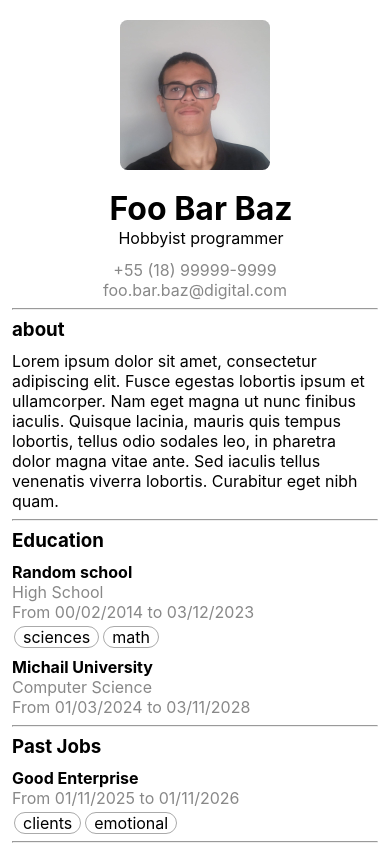
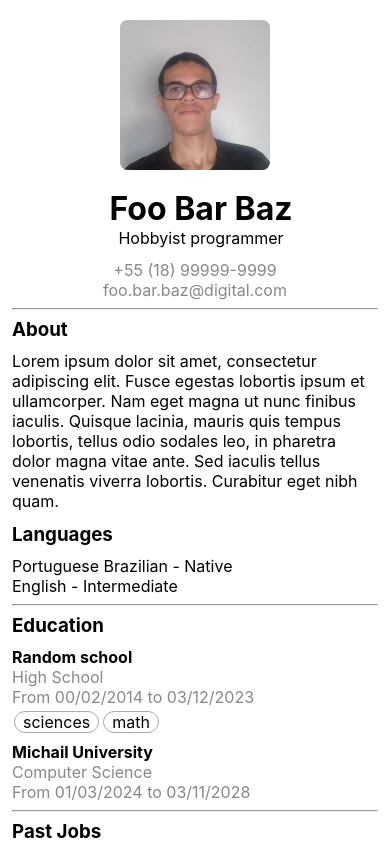
Before and after one commit to Johnnathan28/my-page, a JavaScript app: page / in a window 390 px wide. Shown: the top 845 px of the page. Built offline with nearby package versions, Linux system fonts and the light colour scheme; the HTML template or start-up script is replaced by a standard one.

Commit message:
Insert language section into about section

```diff
--- a/src/pages/curriculum-vitae/index.js
+++ b/src/pages/curriculum-vitae/index.js
@@ -253,17 +253,21 @@ function CurriculumVitae() {
     <div className="Curriculum-vitae">
       <Header resume={g}/>
       <hr/>
-      <h3>about</h3>
-      <p>{g.about}</p>
+      <div className="About">
+	<div>
+	  <h3>About</h3>
+	  <p>{g.about}</p>
+	</div>
+	<div>
+	  <h3>Languages</h3>
+	  {g.languages.map((e, i) => <SimpleSkill key={i} skill={e}/>)}
+	</div>
+      </div>
       <hr/>
       <Experiences name="Education" experiences={g.education}/>
       <hr/>
       <Experiences name="Past Jobs" experiences={g.pastJobs}/>
       <hr/>
-      <div>
-	<h3>Languages</h3>
-	{g.languages.map((e, i) => <SimpleSkill key={i} skill={e}/>)}
-      </div>
       <hr/>
       <Skills resume={g}/>
       <hr/>
--- a/src/pages/curriculum-vitae/style.css
+++ b/src/pages/curriculum-vitae/style.css
@@ -21,6 +21,15 @@
 
   .Header .info .contact {
     align-items: center !important;
+  }
+
+  .About {
+    flex-direction: column;
+  }
+
+  .About > div:nth-child(n + 2) {
+    margin-top: 12px;
+    margin-left: 0px !important;
   }
 
   .Projects .grid {
@@ -96,6 +105,23 @@ h3 {
   flex-direction: column;
 }
 
+.About {
+  display: flex;
+}
+
+.About > div:nth-child(1) {
+  flex: 2;
+}
+
+.About > div:nth-child(2) {
+  flex: 1;
+}
+
+.About > div:nth-child(n + 2) {
+  margin-left: 12px;
+}
+
+
 .Experience {
   margin: 10px 0px 5px 0px;
 }
```
